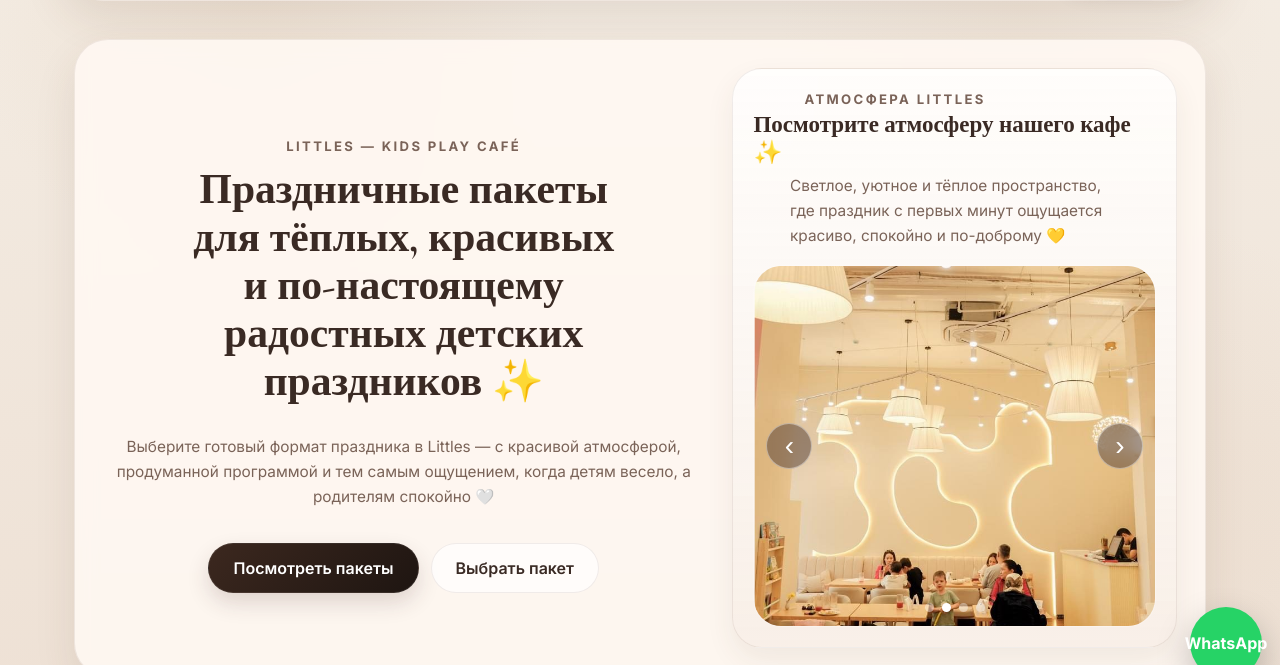
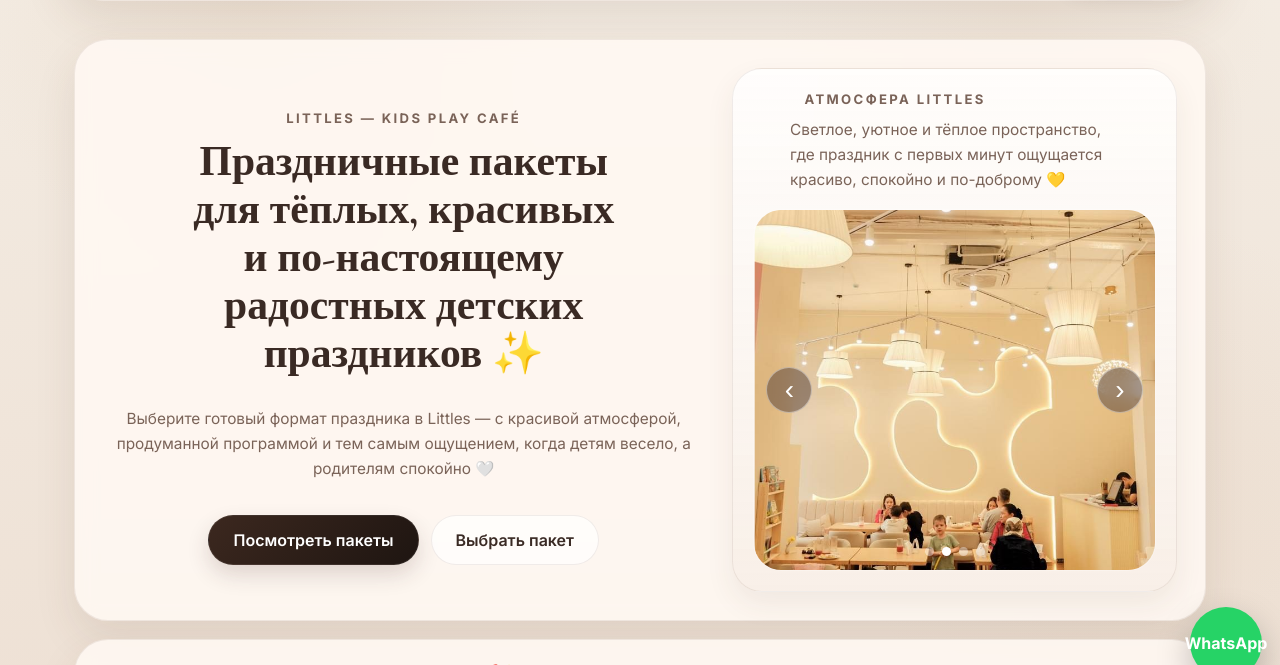
Before and after one commit to NomadSoul007/Littles-packeges, a plain HTML site: page index.html in a window 1280 px wide. Shown: the part 103-768 px from the top of the page. Drawn offline with nearby package versions, Linux system fonts and the light colour scheme.

Commit message:
Add files via upload

```diff
--- a/index.html
+++ b/index.html
@@ -47,7 +47,7 @@
       <div class="package-highlight-card photo-highlight-card">
         <div class="section-heading left-align no-bottom compact-heading">
           <p class="eyebrow">Атмосфера Littles</p>
-          <h3>Посмотрите атмосферу нашего кафе ✨</h3>
+          <h3></h3>
           <p>Светлое, уютное и тёплое пространство, где праздник с первых минут ощущается красиво, спокойно и по-доброму 💛</p>
         </div>
         <div class="carousel hero-space-carousel" id="hero-space-carousel">
```
